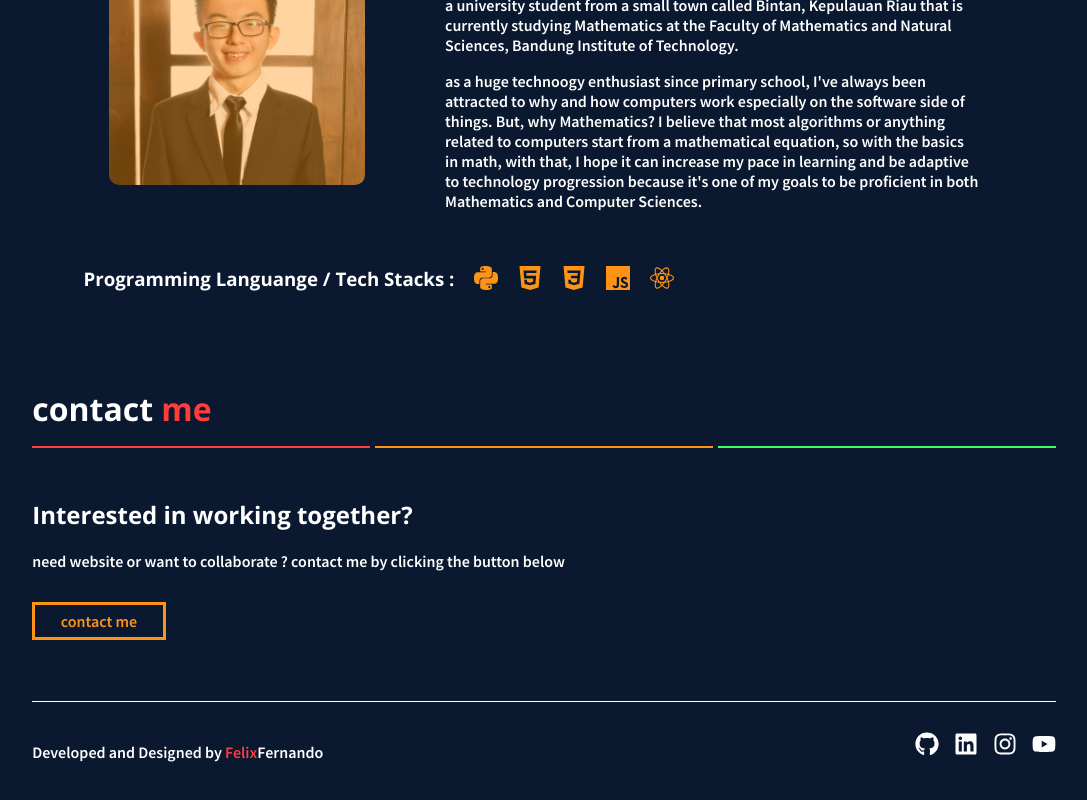
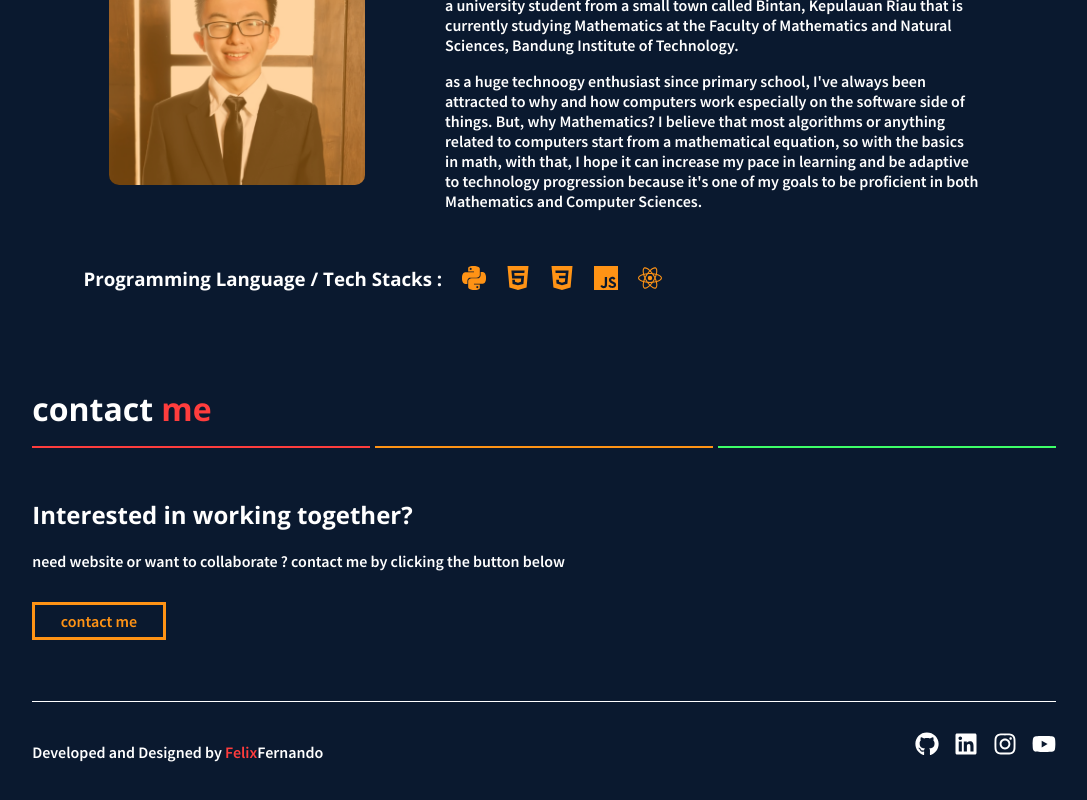
Before and after one commit to FelixFern/felixfern.github.io, a React (Create React App) app: page / in a window 1280 px wide. Shown: the part 4497-5297 px from the top of the page, without its empty margins (115-1202 px from the left). Built offline with nearby package versions, Linux system fonts and the light colour scheme.

Commit message:
fix: fix small typo

```diff
--- a/src/App.jsx
+++ b/src/App.jsx
@@ -204,7 +204,7 @@ function App() {
                                     </div>
                                 </div>
                                 <div className='stacks'>
-                                    <h3 data-aos="fade">Programming Languange / Tech Stacks : </h3>
+                                    <h3 data-aos="fade">Programming Language / Tech Stacks : </h3>
                                     <div className='stacks-list' data-aos='fade-left'>
                                         <SiPython></SiPython>
                                         <SiHtml5></SiHtml5>
```
